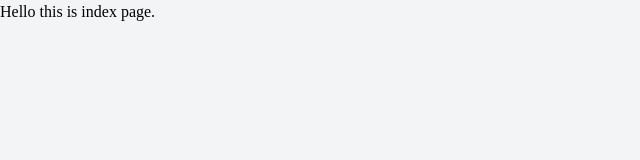
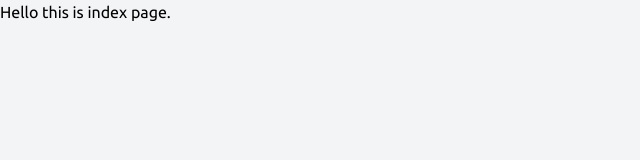
Before and after one commit to pixegami/saas-starter, a Gatsby site in the folder saas-site/: page / in a window 1280 px wide. Shown: the full height of the page, 0-640 px from the left. Built offline with nearby package versions, Linux system fonts and the light colour scheme; Gatsby itself is replaced by a stand-in of ours.

Commit message:
Added fonts to be loaded

```diff
--- a/saas-site/gatsby-browser.js
+++ b/saas-site/gatsby-browser.js
@@ -1,2 +1,3 @@
 import "./src/styles/global.css";
 import "./src/styles/loader.css";
+import "./src/styles/typography.css";
--- a/saas-site/gatsby-config.js
+++ b/saas-site/gatsby-config.js
@@ -26,12 +26,11 @@ module.exports = {
       __key: "images",
     },
     {
-      resolve: "gatsby-source-filesystem",
+      resolve: `gatsby-source-filesystem`,
       options: {
-        name: "pages",
-        path: "./src/pages/",
+        name: `src`,
+        path: `${__dirname}/src/`,
       },
-      __key: "pages",
     },
   ],
 };
--- a/saas-site/package.json
+++ b/saas-site/package.json
@@ -18,6 +18,7 @@
     "full-deploy": "npm run build && npm run deploy && npm run invalidate"
   },
   "dependencies": {
+    "@fontsource/ubuntu": "^4.2.2",
     "@reach/router": "^1.3.4",
     "autoprefixer": "^10.2.1",
     "axios": "^0.21.1",
--- a/saas-site/src/components/auth/views/AuthResetPassword.tsx
+++ b/saas-site/src/components/auth/views/AuthResetPassword.tsx
@@ -26,7 +26,9 @@ const AuthResetPassword: React.FC<SubComponentBaseProps> = (props) => {
   );
 
   const onSuccess = (response: ApiResponse) => {
-    setPasswordResetCompleted(true);
+    if (response.status === 200) {
+      setPasswordResetCompleted(true);
+    }
     props.onApiResponse(response);
   };
 
--- a/saas-site/src/styles/global.css
+++ b/saas-site/src/styles/global.css
@@ -3,7 +3,8 @@
 @tailwind utilities;
 
 body {
-  font-family: Ubuntu;
+  font-family: "Ubuntu", -apple-system, BlinkMacSystemFont, "Segoe UI", Roboto,
+    Oxygen, "Open Sans", "Helvetica Neue", sans-serif;
 }
 
 html {
--- a/saas-site/src/styles/typography.css
+++ b/saas-site/src/styles/typography.css
@@ -2,19 +2,19 @@
   font-family: "Ubuntu";
   font-weight: 300;
   font-display: block;
-  src: url("../fonts/Ubuntu-Light.ttf");
+  src: url(../../static/fonts/Ubuntu-Light.ttf);
 }
 
 @font-face {
   font-family: "Ubuntu";
   font-weight: 400;
   font-display: block;
-  src: url("../fonts/Ubuntu-Regular.ttf");
+  src: url(../../static/fonts/Ubuntu-Regular.ttf);
 }
 
 @font-face {
   font-family: "Ubuntu";
   font-weight: 700;
   font-display: block;
-  src: url("../fonts/Ubuntu-Bond.ttf");
+  src: url(../../static/fonts/Ubuntu-Bold.ttf);
 }
```
Also changed, not shown: saas-infrastructure/README.md, saas-site/README.md, saas-site/static/fonts/Ubuntu-Bold.ttf (renamed from saas-site/src/fonts/Ubuntu-Bold.ttf), saas-site/static/fonts/Ubuntu-BoldItalic.ttf (renamed from saas-site/src/fonts/Ubuntu-BoldItalic.ttf), saas-site/static/fonts/Ubuntu-Italic.ttf (renamed from saas-site/src/fonts/Ubuntu-Italic.ttf), saas-site/static/fonts/Ubuntu-Light.ttf (renamed from saas-site/src/fonts/Ubuntu-Light.ttf), saas-site/static/fonts/Ubuntu-LightItalic.ttf (renamed from saas-site/src/fonts/Ubuntu-LightItalic.ttf), saas-site/static/fonts/Ubuntu-Regular.ttf (renamed from saas-site/src/fonts/Ubuntu-Regular.ttf), 1 other file.
